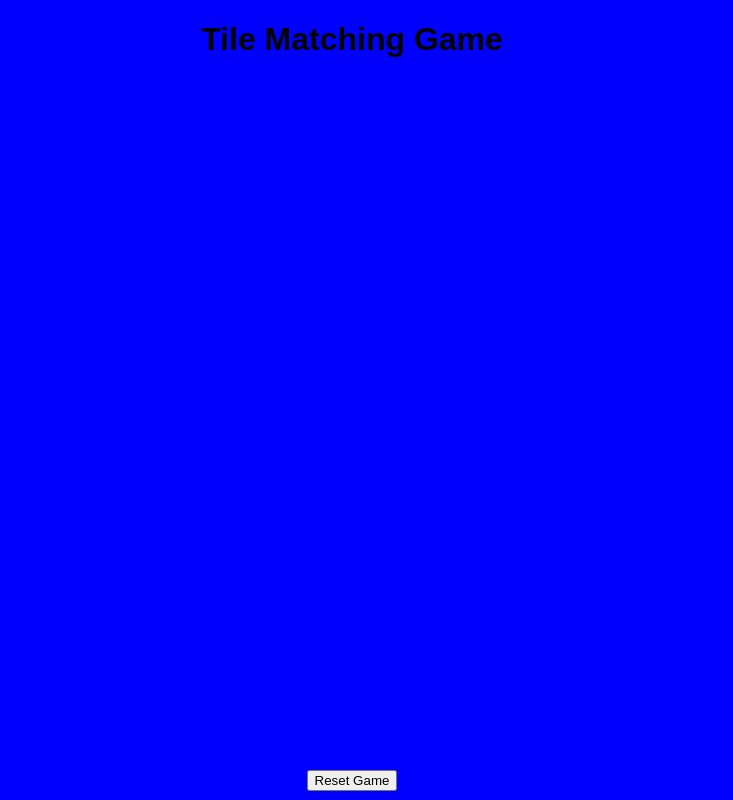
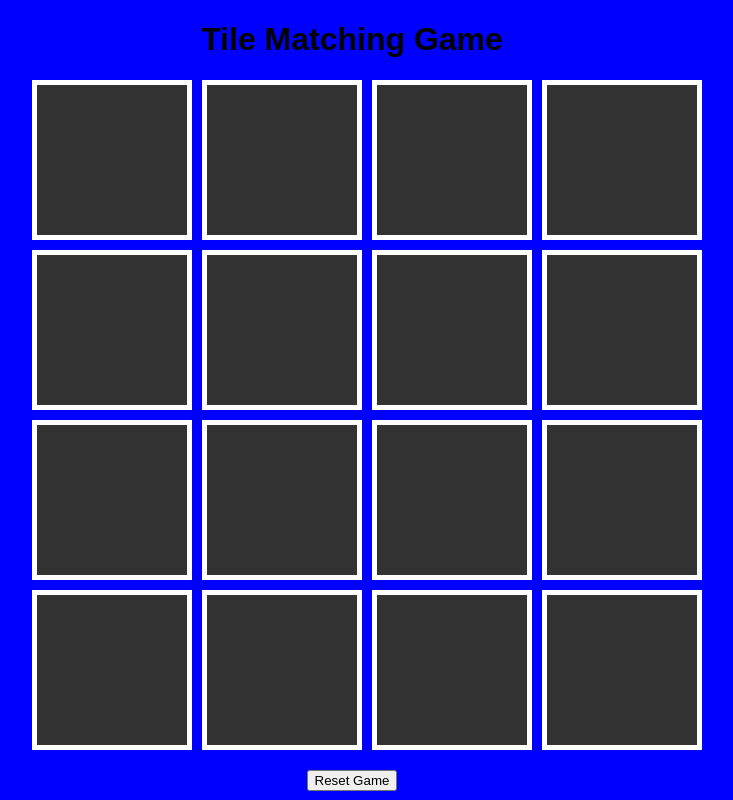
Before and after one commit to thrall6000/tileflipper, a plain HTML site: page index.html in a window 1280 px wide. Shown: the whole page, without its empty margins (288-1021 px from the left). Drawn offline with Linux system fonts and the light colour scheme.

Commit message:
Update styles.css

```diff
--- a/styles.css
+++ b/styles.css
@@ -19,11 +19,27 @@ body {
     cursor: pointer;
     background-size: cover;
     background-repeat: no-repeat;
+    border: 5px solid #ffffff;
+    position: relative;
+    overflow: hidden;
+}
+
+.tile::before {
+    content: '';
+    position: absolute;
+    top: 0;
+    left: 0;
+    width: 100%;
+    height: 100%;
+    background-color: #333;
+    opacity: 1;
+    transition: opacity 0.3s ease;
+}
+
+.tile.revealed::before {
     opacity: 0;
-    border: 5px solid #ffffff;
 }
 
 .tile.revealed {
     pointer-events: none;
-    opacity: 1;
 }
```
